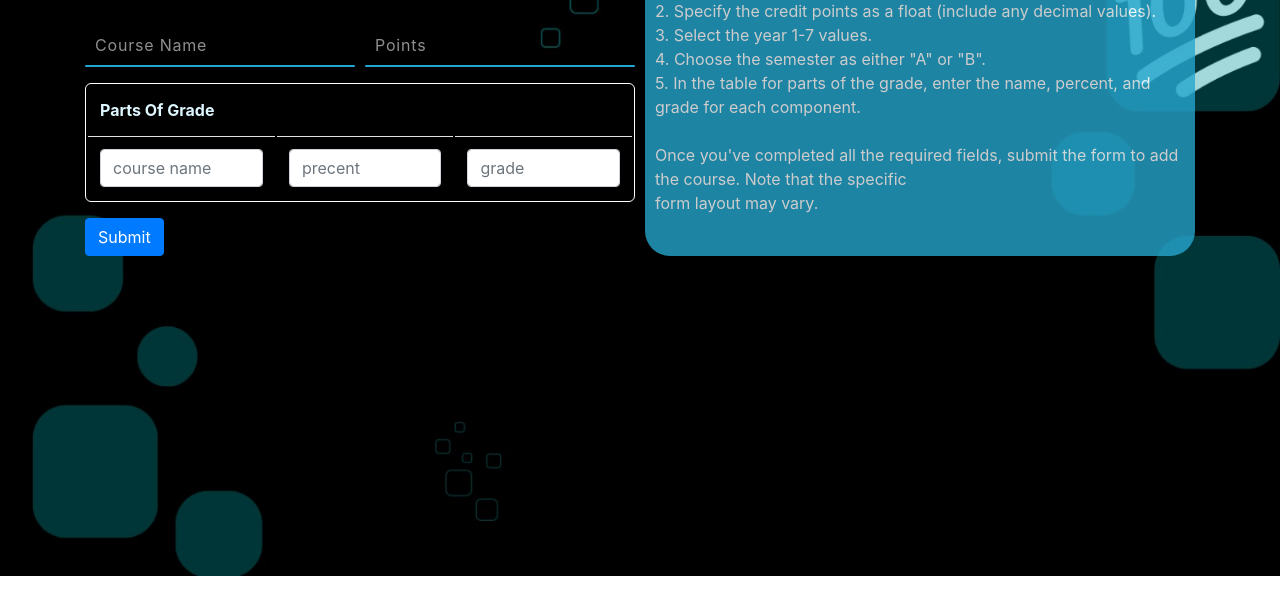
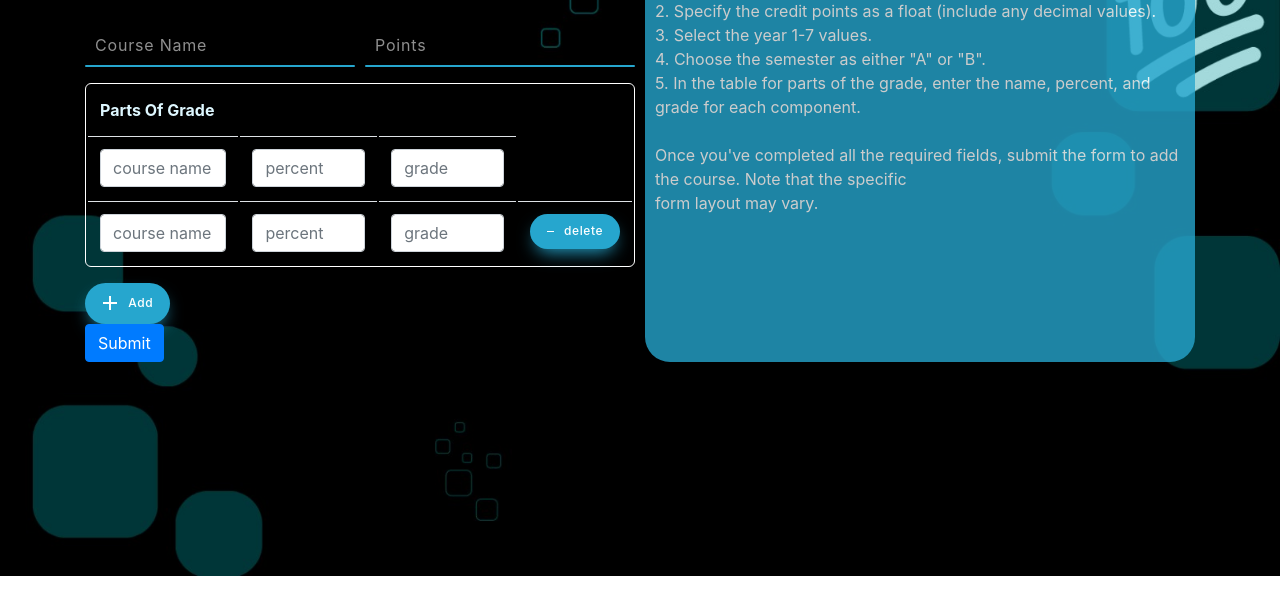
Before and after one commit to Shalevro2/UniGrade, a plain HTML site: page public/add_course.html in a window 1280 px wide. Shown: the part 145-760 px from the top of the page. Drawn offline with nearby package versions, Linux system fonts and the light colour scheme; some packages are replaced by stand-ins of ours; no server answers.

Commit message:
Add delete and add buttons with functionality

```diff
--- a/public/add_course.html
+++ b/public/add_course.html
@@ -75,22 +75,40 @@
                         </div>
                     </div>
                 </div>
-                <table class="table">
+
+                  <table class="table">
                     <thead>
-                        <tr>
-                            <th>Parts Of Grade</th>
-                        </tr>
+                      <tr>
+                        <th>Parts Of Grade</th>
+                      </tr>
                     </thead>
-                    <tbody>
+                    <tbody id="tbody">
                         <tr>
                             <td><input type="text" class="form-control" placeholder="course name" required></td>
-                            <td><input type="number" step="any" min="0" class="form-control" placeholder="precent"
-                                    required></td>
+                            <td><input type="number" step="any" min="0" class="form-control" placeholder="percent" required></td>
                             <td><input type="number" min="0" class="form-control" placeholder="grade" required></td>
-                        </tr>
+                          </tr>
+                      <tr>
+                        <td><input type="text" class="form-control" placeholder="course name" required></td>
+                        <td><input type="number" step="any" min="0" class="form-control" placeholder="percent" required></td>
+                        <td><input type="number" min="0" class="form-control" placeholder="grade" required></td>
+                        <td>
+                          <button id="deleteBtn" class="cssbuttons-io-button delete-button">
+                            <svg style="color: white" width="15" height="15" viewBox="0 0 15 15" fill="none" xmlns="http://www.w3.org/2000/svg"> <path fill-rule="evenodd" clip-rule="evenodd" d="M11 8H4V7H11V8Z" fill="white"></path> </svg>
+                            <span>delete</span>
+                          </button>
+                        </td>
+                      </tr>
                     </tbody>
+                  </table>
 
-                </table>
+                  <button id="addBtn" class="cssbuttons-io-button">
+                    <svg xmlns="http://www.w3.org/2000/svg" viewBox="0 0 24 24" width="24" height="24"><path fill="none" d="M0 0h24v24H0z"></path><path fill="currentColor" d="M11 11V5h2v6h6v2h-6v6h-2v-6H5v-2z"></path></svg>
+                    <span>Add</span>
+                  </button>
+
+
+
                 <button class="btn btn-primary" id="enter" type="button">Submit</button>
             </form>
 
--- a/public/css/add_course.css
+++ b/public/css/add_course.css
@@ -102,3 +102,30 @@ color: #def7ff;
 .inputbox input:focus ~i {
   height: 44px;
 }
+
+.cssbuttons-io-button {
+  display: flex;
+  align-items: center;
+  font-family: inherit;
+  font-weight: 500;
+  font-size: 12px;
+  padding: 0.7em 1.4em 0.7em 1.1em;
+  color: white;
+  background: #26a6ce;
+  border: none;
+  box-shadow: 0 0.7em 1.5em -0.5em #26a6ce;
+  letter-spacing: 0.05em;
+  border-radius: 20em;
+}
+
+.cssbuttons-io-button svg {
+  margin-right: 6px;
+}
+
+.cssbuttons-io-button:hover {
+  box-shadow: 0 0.5em 1.5em -0.5em #26a6ce;
+}
+
+.cssbuttons-io-button:active {
+  box-shadow: 0 0.3em 1em -0.5em #26a6ce;
+}
--- a/public/js/add_course.js
+++ b/public/js/add_course.js
@@ -80,3 +80,31 @@ $(document).ready(()=>{
       });
 
 });
+
+
+
+
+$(document).ready(function() {
+    // Delete button click event
+    $(document).on("click", ".delete-button", function() {
+      $(this).closest("tr").remove();
+    });
+
+    // Add button click event
+    $("#addBtn").click(function() {
+      var newRow = `
+        <tr>
+          <td><input type="text" class="form-control" placeholder="course name" required></td>
+          <td><input type="number" step="any" min="0" class="form-control" placeholder="percent" required></td>
+          <td><input type="number" min="0" class="form-control" placeholder="grade" required></td>
+          <td>
+            <button class="cssbuttons-io-button delete-button">
+              <svg style="color: white" width="15" height="15" viewBox="0 0 15 15" fill="none" xmlns="http://www.w3.org/2000/svg"> <path fill-rule="evenodd" clip-rule="evenodd" d="M11 8H4V7H11V8Z" fill="white"></path> </svg>
+              <span>delete</span>
+            </button>
+          </td>
+        </tr>
+      `;
+      $("#tbody").append(newRow);
+    });
+  });
```
